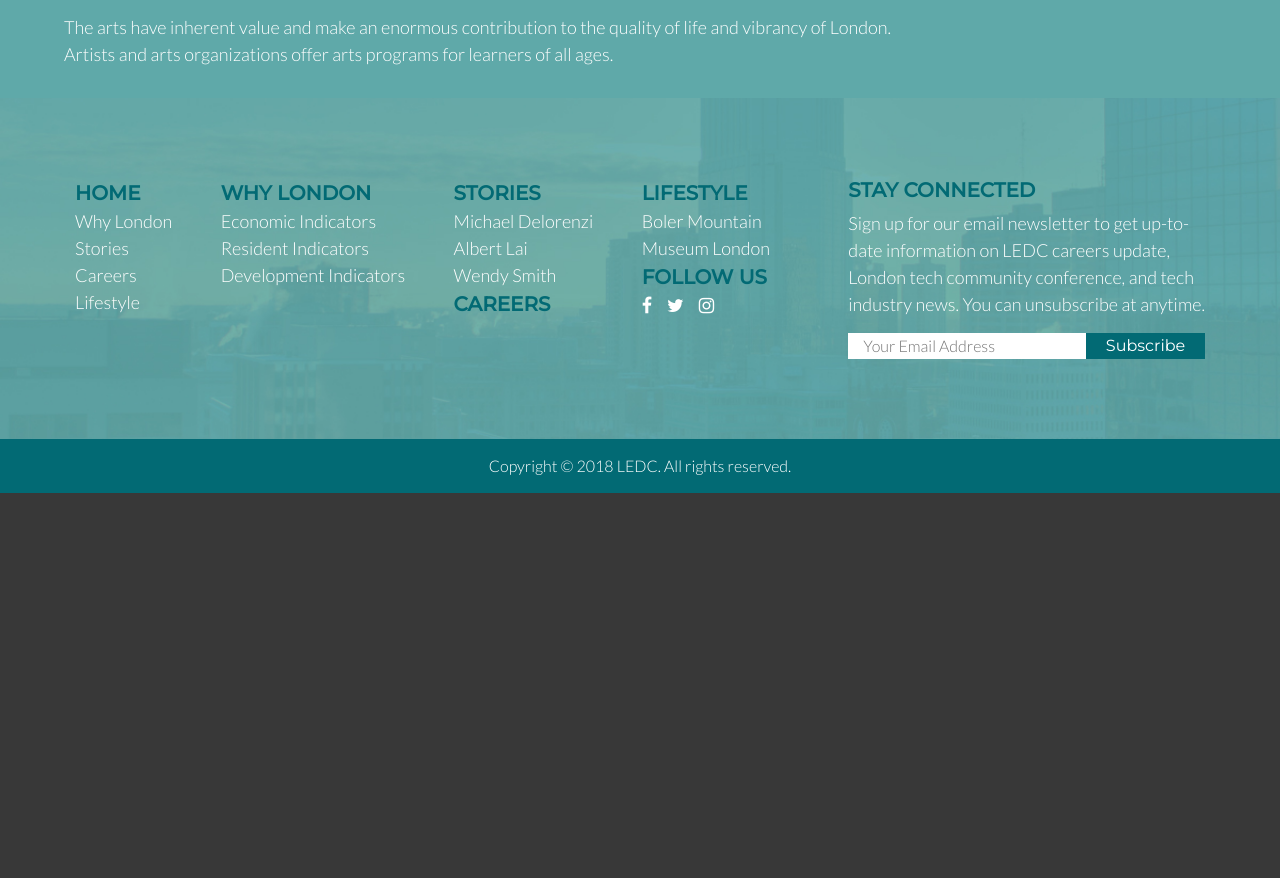
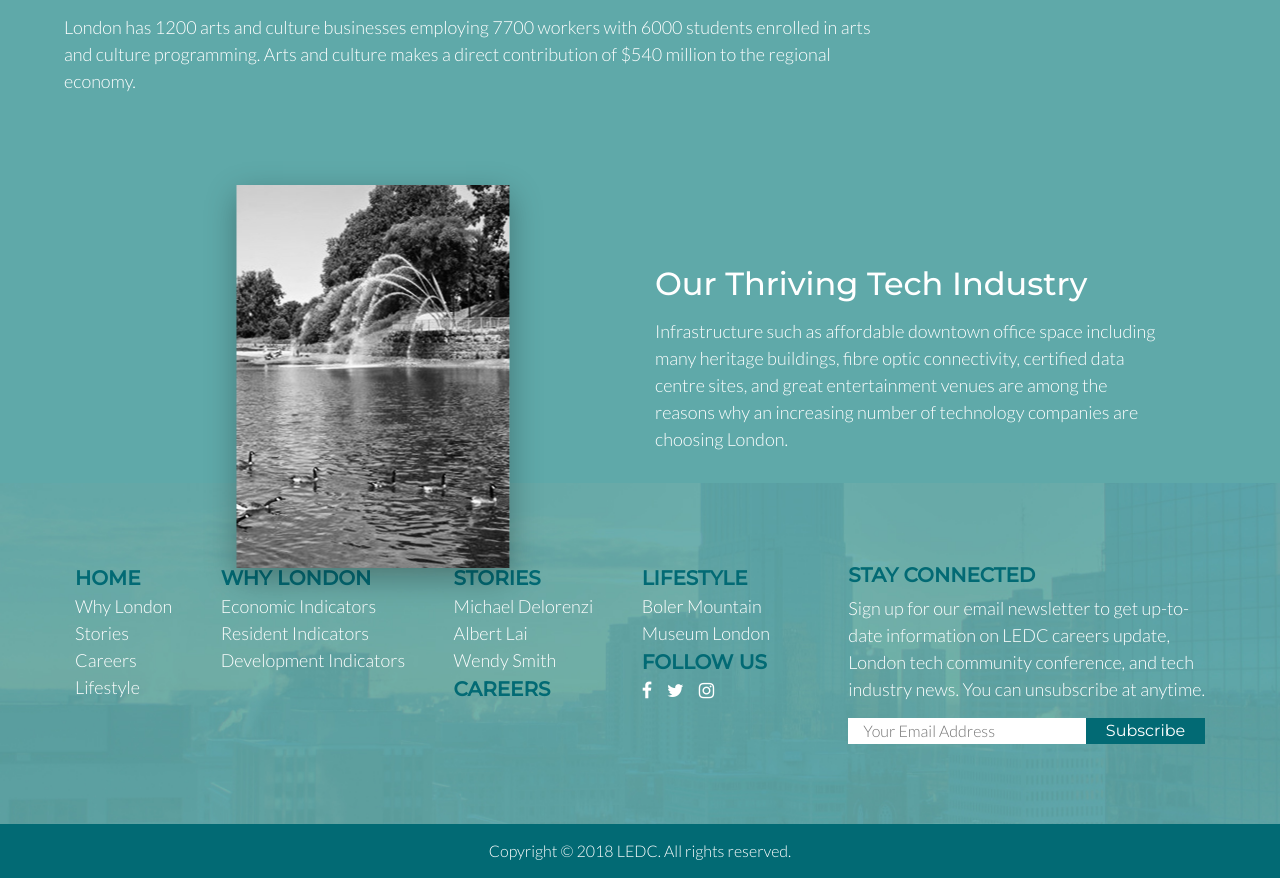
Before and after one commit to jaoueis/fwyllie_ledc, a PHP site: page /why-london.php in a window 1280 px wide. Shown: the part 541-1419 px from the top of the page. Before the commit the page ends 1034 px from the top, so only its background shows below. Run offline with PHP 8.4, Linux system fonts and the light colour scheme.

Commit message:
set up why page banner

```diff
--- a/css/styles.css
+++ b/css/styles.css
@@ -37,6 +37,15 @@
   margin: 0; }
   @media screen and (min-width: 40rem) {
     .h2-grey-light {
+      font-size: 2rem; } }
+
+.h2-white {
+  font-family: "Montserrat", sans-serif;
+  font-size: 1.5rem;
+  color: white;
+  margin: 0; }
+  @media screen and (min-width: 40rem) {
+    .h2-white {
       font-size: 2rem; } }
 
 .p-white {
@@ -185,10 +194,7 @@ body.no-scroll {
 
 .banner-img-wrap {
   height: 50vh;
-  background: url("../images/ivey.jpg");
-  background-size: cover;
-  background-position: center;
-  background-repeat: no-repeat;
+  background: url("../images/ivey.jpg") no-repeat center/cover;
   padding: 0;
   display: flex;
   align-items: flex-end; }
@@ -501,3 +507,53 @@ body.no-scroll {
     background: #026a74;
     color: white;
     font-family: "Montserrat", sans-serif; }
+
+.banner-wrap .row {
+  background: #5fa9a9; }
+
+.banner-img-wrap.why-london {
+  background: url("../images/one_london_place.jpg") no-repeat center/cover; }
+
+.page-title-wrap {
+  position: relative; }
+  @media screen and (min-width: 62rem) {
+    .page-title-wrap {
+      padding-bottom: 30px; } }
+
+.title-hr {
+  position: absolute;
+  width: 120px;
+  height: 3px;
+  background: white;
+  left: 0;
+  bottom: 16%; }
+  @media screen and (min-width: 62rem) {
+    .title-hr {
+      left: 5%;
+      bottom: 4%; } }
+
+.page-intro-img-wrap {
+  background: #5fa9a9;
+  padding-bottom: 30px; }
+  .page-intro-img-wrap img {
+    width: 100%;
+    box-shadow: 0 10px 30px rgba(0, 0, 0, 0.3); }
+  @media screen and (min-width: 62rem) {
+    .page-intro-img-wrap {
+      margin-top: 60px; }
+      .page-intro-img-wrap img {
+        width: 273px;
+        position: absolute;
+        left: 50%;
+        transform: translateX(-50%);
+        z-index: 1; } }
+
+.page-intro-text-wrap {
+  background: #5fa9a9;
+  padding: 5px 15px 30px 15px; }
+  .page-intro-text-wrap h2 {
+    margin: 0 0 15px 0; }
+  @media screen and (min-width: 62rem) {
+    .page-intro-text-wrap {
+      margin-top: 60px;
+      padding: 80px 15px 30px 15px; } }
--- a/sass/_banner.scss
+++ b/sass/_banner.scss
@@ -4,10 +4,7 @@
 
 .banner-img-wrap {
     height: 50vh;
-    background: url("../images/ivey.jpg");
-    background-size: cover;
-    background-position: center;
-    background-repeat: no-repeat;
+    background: url("../images/ivey.jpg") no-repeat center/cover;
     padding: 0;
     display: flex;
     align-items: flex-end;
--- a/sass/_global.scss
+++ b/sass/_global.scss
@@ -13,6 +13,7 @@ $dark-blue: #026a74;
 $mont: 'Montserrat', sans-serif;
 $lato: 'Lato', sans-serif;
 
+//title and text
 .h1 {
     font-family: $mont;
     font-size: 1.5rem;
@@ -52,6 +53,16 @@ $lato: 'Lato', sans-serif;
     font-family: $mont;
     font-size: 1.5rem;
     color: #c4c4c4;
+    margin: 0;
+    @media screen and (min-width: 40rem) {
+        font-size: 2rem;
+    }
+}
+
+.h2-white {
+    font-family: $mont;
+    font-size: 1.5rem;
+    color: white;
     margin: 0;
     @media screen and (min-width: 40rem) {
         font-size: 2rem;
--- /dev/null
+++ b/sass/_why-banner.scss
@@ -0,0 +1,58 @@
+.banner-wrap .row {
+    background: $light-blue;
+}
+
+.banner-img-wrap.why-london {
+    background: url("../images/one_london_place.jpg") no-repeat center/cover;
+}
+
+.page-title-wrap {
+    position: relative;
+    @media screen and (min-width: 62rem) {
+        padding-bottom: 30px;
+    }
+}
+
+.title-hr {
+    position: absolute;
+    width: 120px;
+    height: 3px;
+    background: white;
+    left: 0;
+    bottom: 16%;
+    @media screen and (min-width: 62rem) {
+        left: 5%;
+        bottom: 4%;
+    }
+}
+
+.page-intro-img-wrap {
+    background: $light-blue;
+    padding-bottom: 30px;
+    img {
+        width: 100%;
+        box-shadow: 0 10px 30px rgba(0, 0, 0, .3);
+    }
+    @media screen and (min-width: 62rem) {
+        margin-top: 60px;
+        img {
+            width: 273px;
+            position: absolute;
+            left: 50%;
+            transform: translateX(-50%);
+            z-index: 1;
+        }
+    }
+}
+
+.page-intro-text-wrap {
+    background: $light-blue;
+    padding: 5px 15px 30px 15px;
+    h2 {
+        margin: 0 0 15px 0;
+    }
+    @media screen and (min-width: 62rem) {
+        margin-top: 60px;
+        padding: 80px 15px 30px 15px;
+    }
+}
--- a/sass/styles.scss
+++ b/sass/styles.scss
@@ -6,3 +6,4 @@
 @import "home-careers";
 @import "home-lifestyle";
 @import "footer";
+@import "why-banner";
--- a/sections/why-banner.html
+++ b/sections/why-banner.html
@@ -1,14 +1,22 @@
 <div class="container-fluid banner-wrap">
     <div class="row">
-        <div class="col-12 banner-img-wrap">
+        <div class="col-12 banner-img-wrap why-london">
             <!--gradient transition box below-->
             <div class="page-title-wrap">
-                <h1 class="h1">London, in touch with tomorrow.</h1>
+                <h1 class="h1">Why London?</h1>
+                <div class="title-hr"></div>
             </div>
             <div class="banner-overlay"></div>
         </div>
         <div class="col-12 page-intro-wrap">
-            <p class="p-white">The arts have inherent value and make an enormous contribution to the quality of life and vibrancy of London. Artists and arts organizations offer arts programs for learners of all ages. </p>
+            <p class="p-white">London has 1200 arts and culture businesses employing 7700 workers with 6000 students enrolled in arts and culture programming. Arts and culture makes a direct contribution of $540 million to the regional economy.</p>
+        </div>
+        <div class="col-12 col-lg-5 offset-lg-1 page-intro-img-wrap">
+            <img src="../images/ivey_park.jpg" alt="Ivey Park">
+        </div>
+        <div class="col-12 col-lg-5 page-intro-text-wrap">
+            <h2 class="h2-white">Our Thriving Tech Industry</h2>
+            <p class="p-white">Infrastructure such as affordable downtown office space including many heritage buildings, fibre optic connectivity, certified data centre sites, and great entertainment venues are among the reasons why an increasing number of technology companies are choosing London.</p>
         </div>
     </div>
 </div>
```
Also changed, not shown: images/ivey_park.jpg (added).
